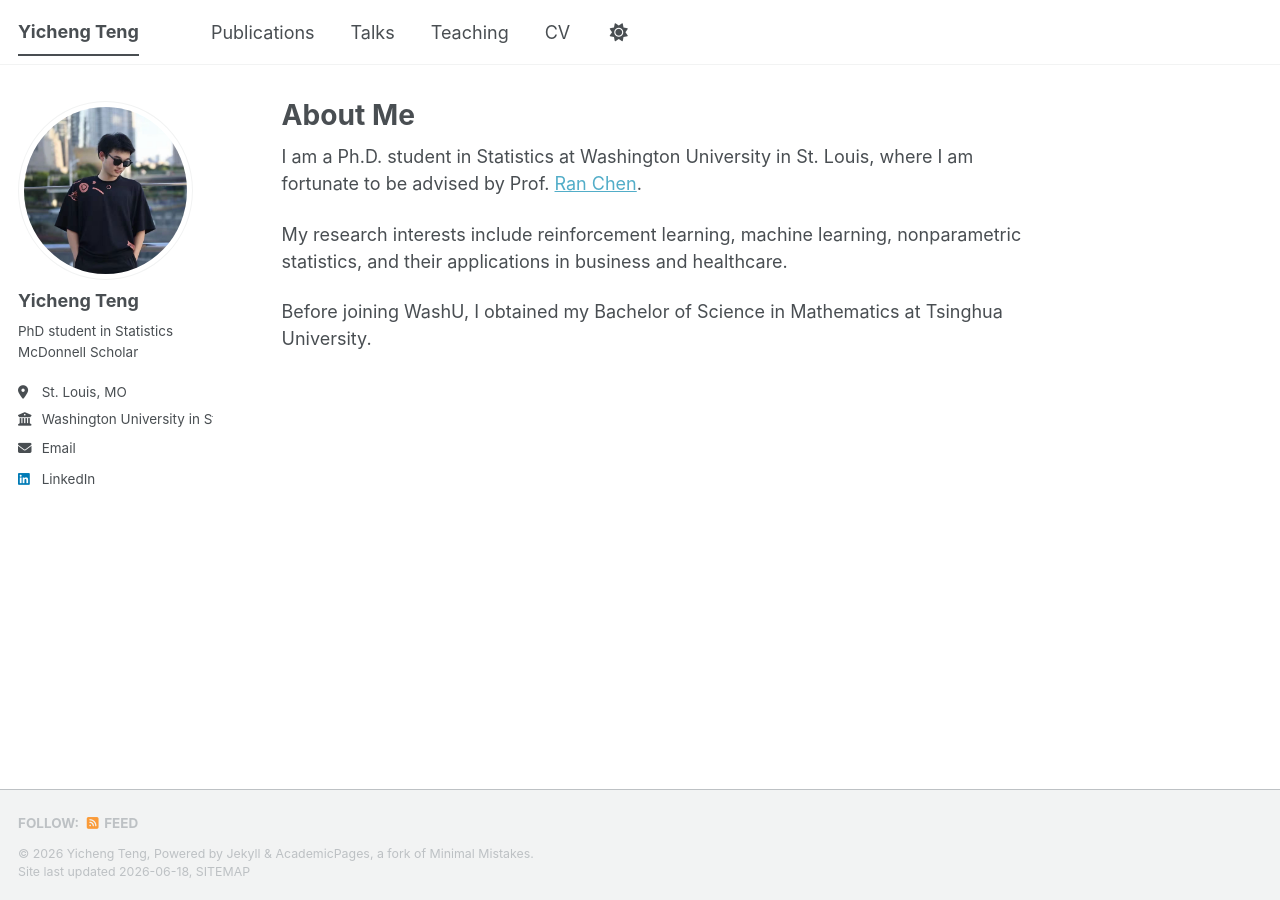
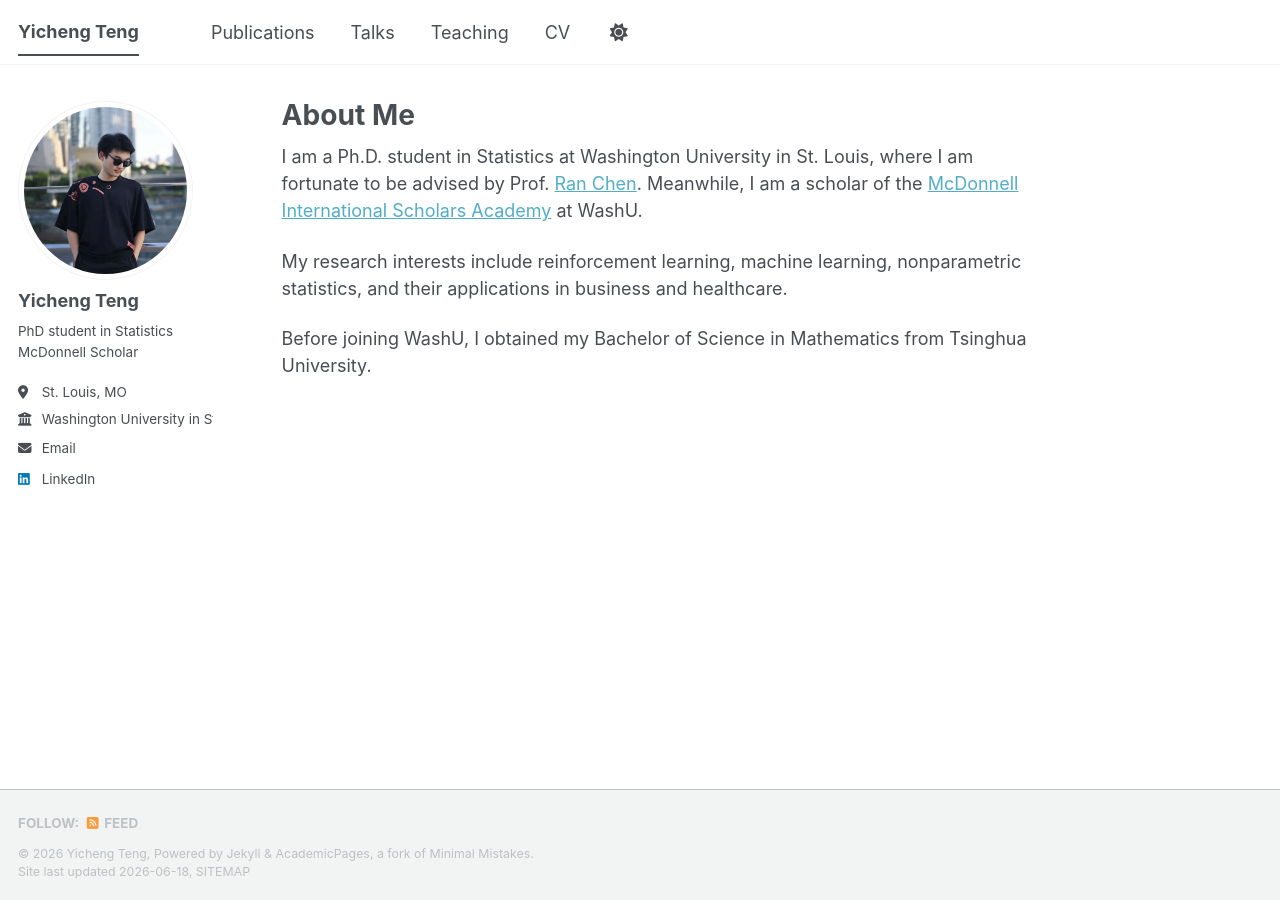
Before and after one commit to Yicheng-Teng/Yicheng-Teng.github.io, a Jekyll site: the page built from _pages/about.md, in a window 1280 px wide. Built offline with Jekyll 4.4.1, drawn with Linux system fonts in a browser that asks for light colours; a script bundle is joined from its source files by our own code; library files that are not in the unit come from our copies.

Commit message:
Update about.md

```diff
--- a/_pages/about.md
+++ b/_pages/about.md
@@ -7,8 +7,8 @@ redirect_from:
   - /about.html
 ---
 
-I am a Ph.D. student in Statistics at Washington University in St. Louis, where I am fortunate to be advised by Prof. [Ran Chen](https://sds.washu.edu/people/ran-chen).
+I am a Ph.D. student in Statistics at Washington University in St. Louis, where I am fortunate to be advised by Prof. [Ran Chen](https://sds.washu.edu/people/ran-chen). Meanwhile, I am a scholar of the [McDonnell International Scholars Academy](https://mcdonnell.washu.edu/) at WashU.
 
 My research interests include reinforcement learning, machine learning, nonparametric statistics, and their applications in business and healthcare.
 
-Before joining WashU, I obtained my Bachelor of Science in Mathematics at Tsinghua University.
+Before joining WashU, I obtained my Bachelor of Science in Mathematics from Tsinghua University.
```
